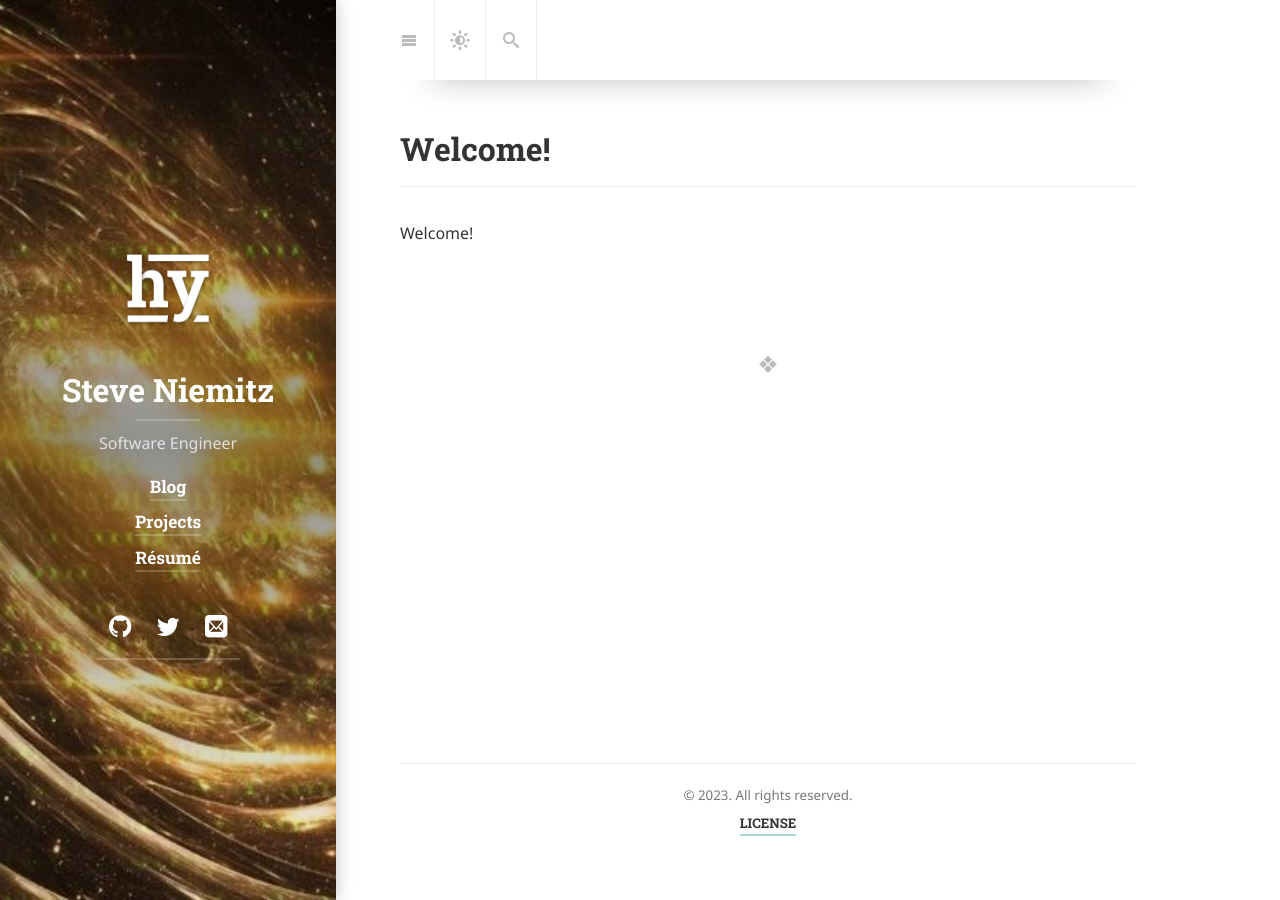
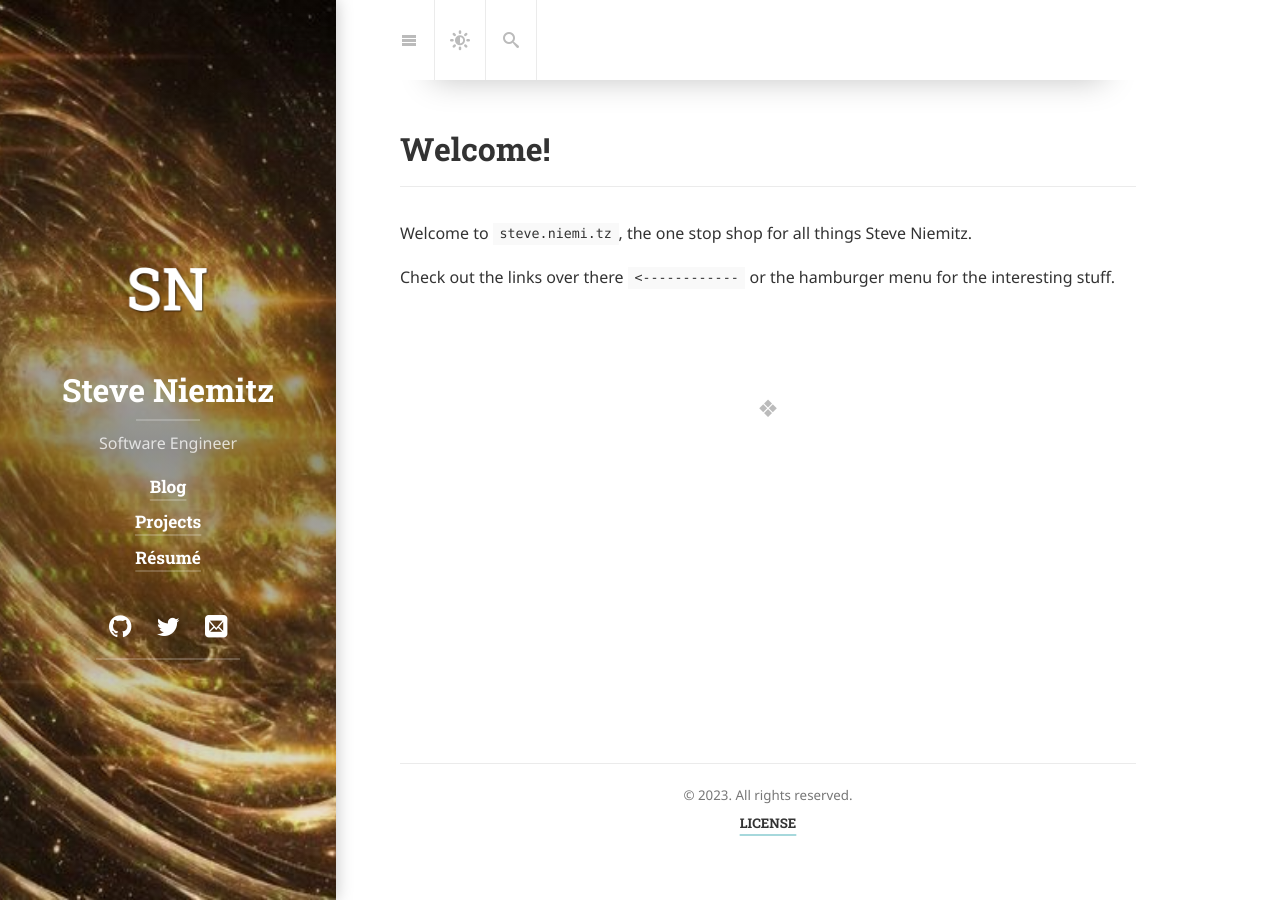
Before and after one commit to steveniemitz/steveniemitz.github.io, a Jekyll site: the page built from index.md, in a window 1280 px wide. Built offline with Jekyll 4.4.1, drawn with Linux system fonts in a browser that asks for light colours; cached includes are drawn as plain includes; nearby versions of some CDN libraries; some web fonts are replaced; library files that are not in the unit come from our copies.

```diff
--- /dev/null
+++ b/_includes/number-with-commas.html
@@ -0,0 +1,2 @@
+<!-- _include -->
+{% assign digits = include.number | split:'' %}{% for digit in digits %}{% assign threeFromEnd = digits.size | minus:forloop.index | modulo: 3 %}{% if threeFromEnd == 2 and forloop.index != 1 %}{{ digit | prepend: ',' }}{% else %}{{ digit }}{% endif %}{% endfor %}
--- a/_includes/pro/project-card.html
+++ b/_includes/pro/project-card.html
@@ -35,11 +35,11 @@
   {% if image_base %}<meta property="image" content="{% include_cached smart-url url=image_base %}"/>{% endif %}
 
   <a href="{{ project.url | relative_url }}" class="no-hover no-print-link flip-project" tabindex="-1">
+    {% if screenshot %}
     <div class="project-card-img aspect-ratio sixteen-nine flip-project-img {% unless screenshot %}fallback-img{% endunless %}">
-      {% if screenshot %}
         {% include_cached components/hy-img.html img=screenshot alt=project.title sizes=sizes width=864 height=486 %}
-      {% endif %}
     </div>
+    {% endif %}
   </a>
   <h3 class="project-card-title flip-project-title">
     <a href="{{ project.url | relative_url }}" class="flip-title" property="mainEntityOfPage">{{ project.title }}</a>
--- a/_layouts/project.html
+++ b/_layouts/project.html
@@ -56,8 +56,8 @@ layout: base
     </p>
 
     {% assign screenshot = project.screenshot | default:project.image %}
+    {% if screenshot %}
     <div class="img-wrapper lead aspect-ratio sixteen-nine {% unless screenshot %}fallback-img{% endunless %}">
-      {% if screenshot %}
         {% include_cached components/hy-img.html
           img=screenshot
           sizes="(min-width: 90em) 48rem, (min-width: 54em) 42rem, (min-width: 42em) 38rem, 100vw"
@@ -66,8 +66,8 @@ layout: base
           width=864
           height=486
         %}
-      {% endif %}
     </div>
+    {% endif %}
 
     {% include components/message.html text=project.description hide=page.hide_description property="description" alt="" %}
     {% if project.caption %}<meta property="disambiguatingDescription" content="{{ project.caption }}"/>{% endif %}
--- a/_sass/pro/_resume.scss
+++ b/_sass/pro/_resume.scss
@@ -151,6 +151,25 @@
     margin-left: .25rem;
   }
 
+  .project-stats {
+    font-size: 12px;
+    margin-bottom: 10px;
+
+    .commits {
+      font-weight: 600;
+    }
+
+    .diff-add {
+      color: #1a7f37;
+      font-weight: 600;
+    }
+
+    .diff-remove {
+      color: #cf222e;
+      font-weight: 600;
+    }
+  }
+
   @media screen and (min-width: $break-point-5) {
     .fr { float: right }
     .column-3-5 { width: 66.67% }
--- a/index.md
+++ b/index.md
@@ -4,4 +4,6 @@ title: Welcome!
 sitemap: false
 ---
 
-Welcome!
+Welcome to ``steve.niemi.tz``, the one stop shop for all things Steve Niemitz.
+
+Check out the links over there ``<------------`` or the hamburger menu for the interesting stuff.
```
Also changed, not shown: _data/resume.yml (+40 -3 lines), _includes/pro/resume/work.html (+10 -0 lines), _projects/blind-control.md (added, +11 -0 lines), assets/img/logo.png, 1 other file.
